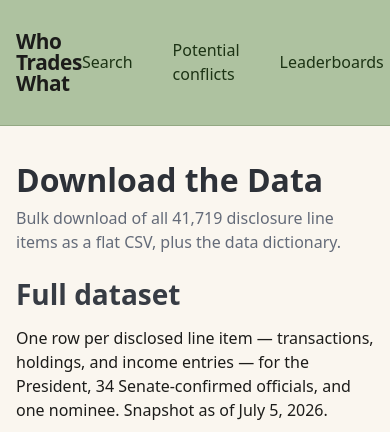
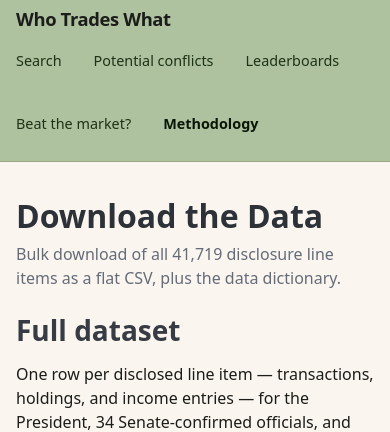
Before and after one commit to wongpeiting/who-trades-what, a Flask app: page /download in a window 390 px wide; the page is wider, and only the part inside the window is pictured. Shown: the top 432 px of that part. Run offline with Flask 3, Linux system fonts and the light colour scheme; some libraries are stand-ins or nearby versions.

Commit message:
Mobile: wrap nav on small screens, allow H1 to wrap around the coin

```diff
--- a/templates/base.html
+++ b/templates/base.html
@@ -39,6 +39,12 @@
     nav ul { list-style: none; padding: 0; margin: 0; display: flex; gap: 1.5rem; align-items: center; }
     nav ul li a { text-decoration: none; color: #1c3314; }
     nav ul li a:hover, nav ul li a.active { color: #0a1707; font-weight: 600; }
+    /* Mobile: stack brand over links and let the links wrap, so the nav never overflows the viewport. */
+    @media (max-width: 680px) {
+      nav { flex-wrap: wrap; row-gap: 0.35rem; }
+      nav .site-title { font-size: 1.15rem; }
+      nav ul { width: 100%; flex-wrap: wrap; gap: 0.55rem 1rem; font-size: 0.9rem; }
+    }
     .info-tip { position: relative; display: inline-block; cursor: help; color: var(--pico-muted-color); font-weight: 400; }
     .info-tip .info-pop { display: none; position: absolute; right: 0; top: 1.5em; z-index: 60; width: 250px; background: #fff; border: 1px solid var(--pico-muted-border-color); border-radius: 6px; padding: 0.5rem 0.7rem; font-size: 0.78rem; font-weight: 400; color: var(--pico-color); line-height: 1.4; box-shadow: 0 4px 14px rgba(0,0,0,0.15); white-space: normal; text-align: left; }
     .info-tip .info-i { display: inline-flex; align-items: center; justify-content: center; width: 1.15em; height: 1.15em; border: 1.3px solid currentColor; border-radius: 50%; font-size: 0.7em; font-style: italic; font-weight: 700; line-height: 1; vertical-align: middle; }
--- a/templates/index.html
+++ b/templates/index.html
@@ -4,7 +4,7 @@
 {% block content %}
 {% set is_filtered = query or kind or official or agency or txn_type or flag or amount_min %}
 {% if not is_filtered %}
-<h1 style="margin:2.25rem 0 0.5rem; letter-spacing:-0.03em; line-height:1.08; font-size:clamp(2.1rem, 4.8vw, 3rem);">The money trail&nbsp; 🪙 &nbsp;through Trump's cabinet</h1>
+<h1 style="margin:2.25rem 0 0.5rem; letter-spacing:-0.03em; line-height:1.08; font-size:clamp(1.7rem, 6.5vw, 3rem);">The money trail <span style="margin:0 0.2em;">🪙</span> through Trump's cabinet</h1>
 <p style="font-size:1.15rem; color:var(--pico-color); margin:0 0 1.2rem; line-height:1.55;">Explore the personal finances of the President and his lieutenants, as disclosed in the filings they must make by law.</p>
 
 <details style="border:1px solid #93a883; border-radius:8px; margin:0 0 1.25rem; font-size:0.92rem; overflow:hidden;">
```
